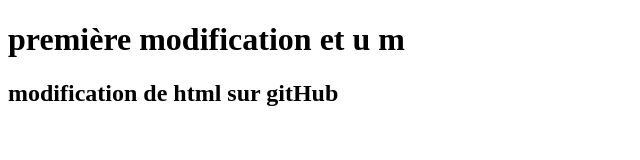
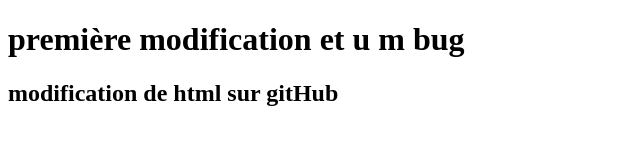
Before and after one commit to bfmc03/exercice_1, a plain HTML site: page index.html in a window 1280 px wide. Shown: the whole page, without its empty margins (0-640 px from the left). Drawn offline with Linux system fonts and the light colour scheme.

Commit message:
Update index.html

```diff
--- a/index.html
+++ b/index.html
@@ -6,7 +6,7 @@
     <title>exercice perso</title>
 </head>
 <body>
-    <h1>première modification et u m</h1>
+    <h1>première modification et u m bug</h1>
     <h2>modification de html sur gitHub</h2>
 
 </body>
```
